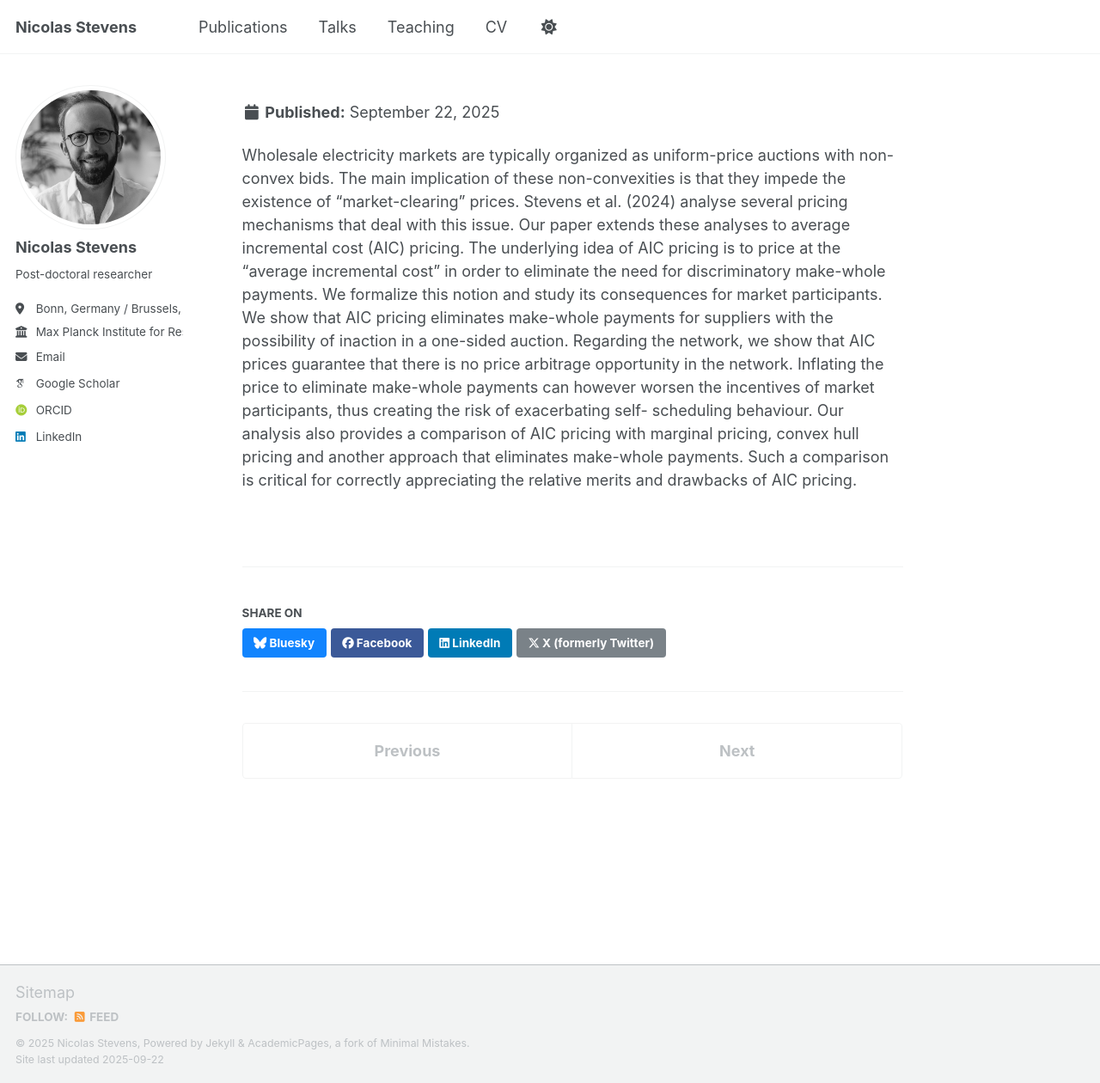
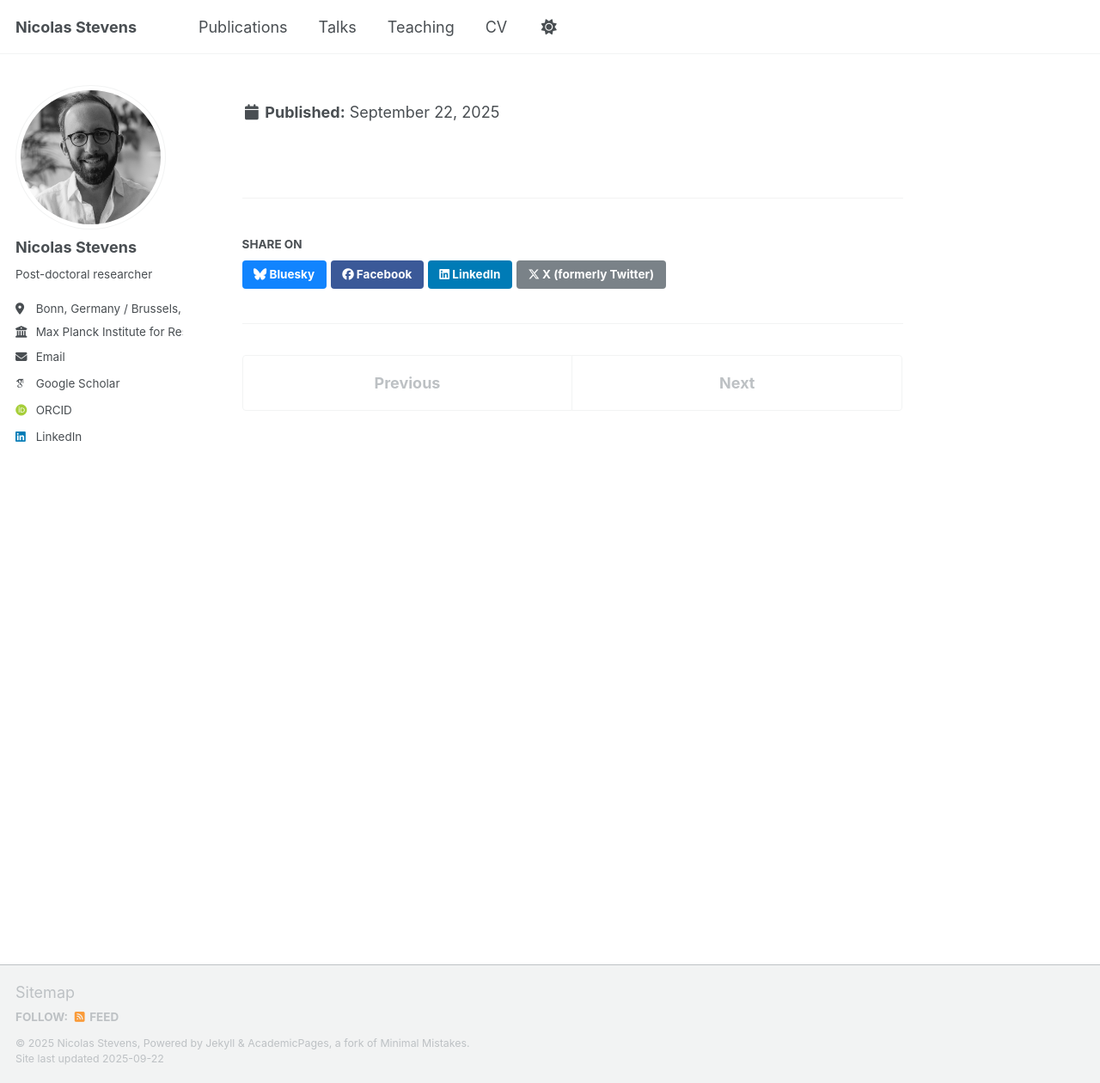
Before and after one commit to NicolasStevens/NicolasStevens.github.io, a Jekyll site: the page built from _publications/Stevens2025.md, in a window 1280 px wide and 1260 px high. Shown: the whole window at 86% size. Built offline with Jekyll 4.4.1, drawn with Linux system fonts in a browser that asks for light colours; some web fonts are replaced; a script that is not in the unit is left out.

Commit message:
Update Stevens2025.md

```diff
--- a/_publications/Stevens2025.md
+++ b/_publications/Stevens2025.md
@@ -11,4 +11,3 @@ paperurl: 'https://NicolasStevens.github.io/files/Stevens2025.pdf'
 bibtexurl: ''
 citation: 'Stevens, N., O’Neill, R., and Papavasiliou, A. Average incremental cost pricing in electricity auctions. Working paper.'
 ---
-Wholesale electricity markets are typically organized as uniform-price auctions with non-convex bids. The main implication of these non-convexities is that they impede the existence of “market-clearing” prices. Stevens et al. (2024) analyse several pricing mechanisms that deal with this issue. Our paper extends these analyses to average incremental cost (AIC) pricing. The underlying idea of AIC pricing is to price at the “average incremental cost” in order to eliminate the need for discriminatory make-whole payments. We formalize this notion and study its consequences for market participants. We show that AIC pricing eliminates make-whole payments for suppliers with the possibility of inaction in a one-sided auction. Regarding the network, we show that AIC prices guarantee that there is no price arbitrage opportunity in the network. Inflating the price to eliminate make-whole payments can however worsen the incentives of market participants, thus creating the risk of exacerbating self- scheduling behaviour. Our analysis also provides a comparison of AIC pricing with marginal pricing, convex hull pricing and another approach that eliminates make-whole payments. Such a comparison is critical for correctly appreciating the relative merits and drawbacks of AIC pricing.
```
